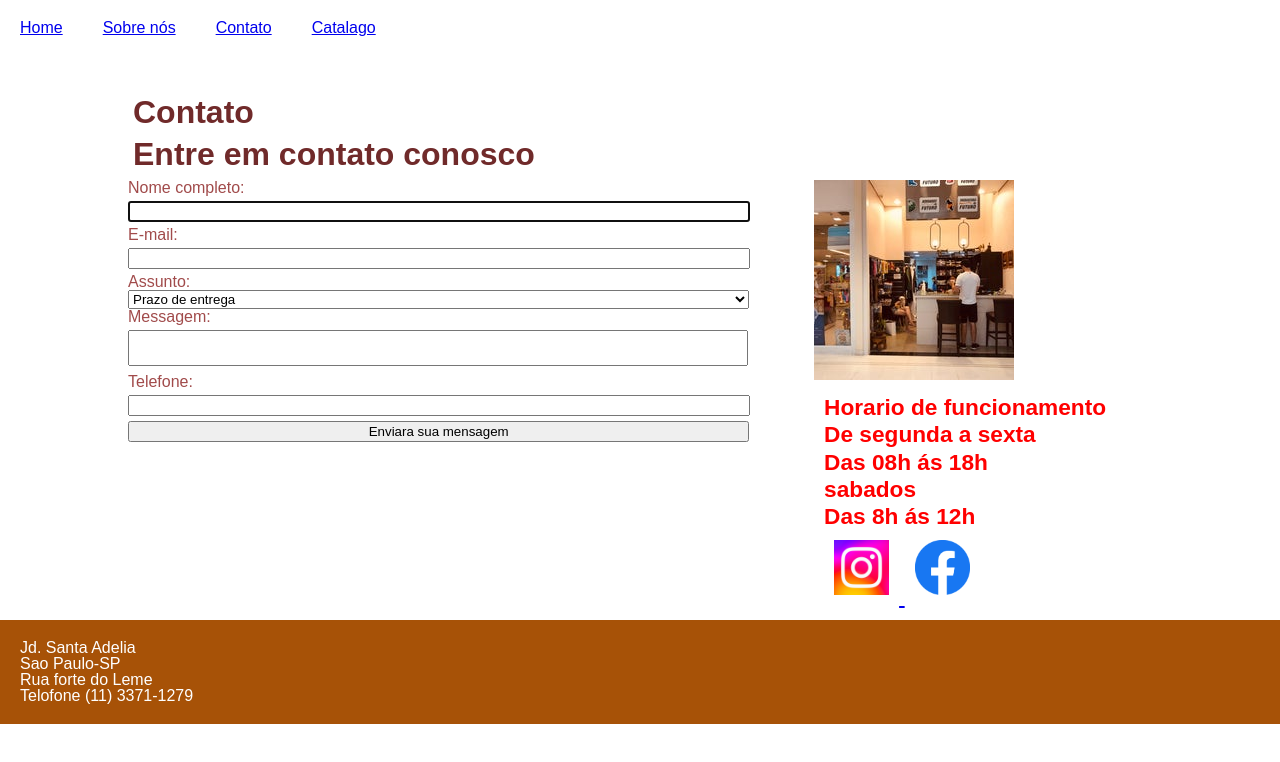
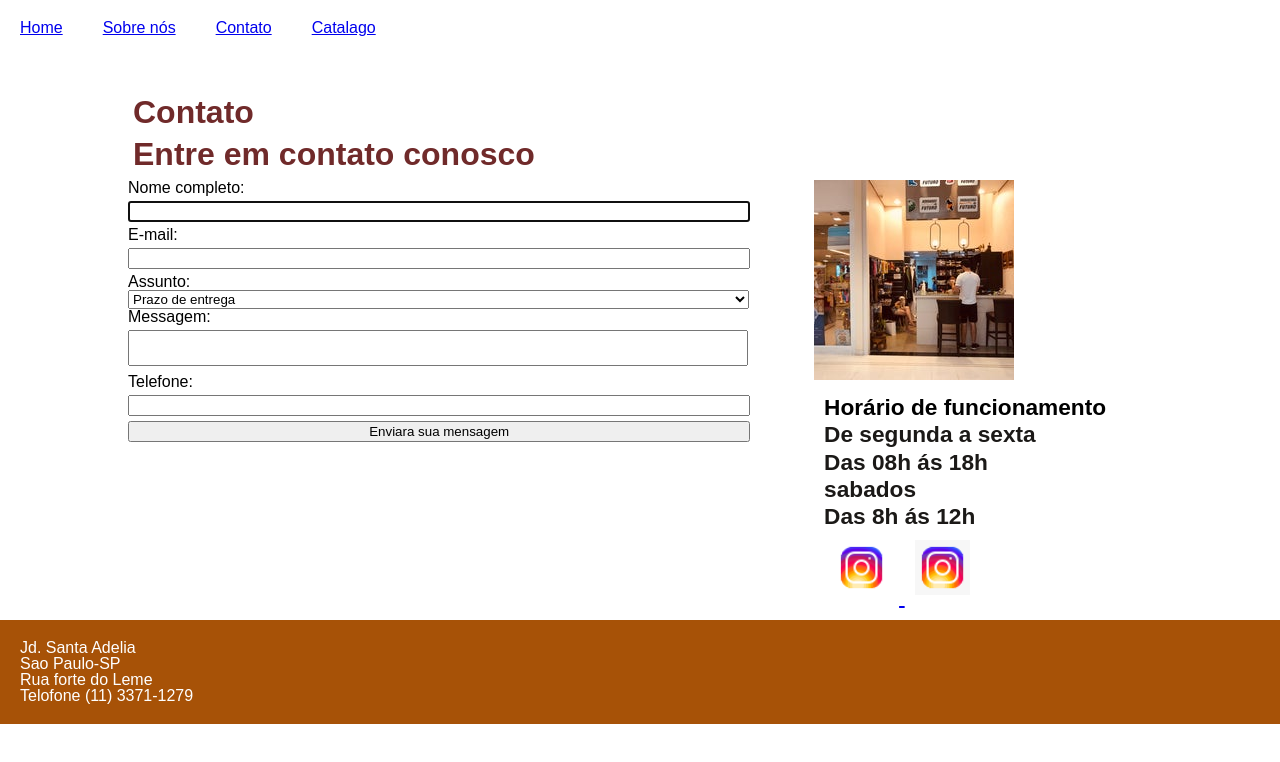
Before and after one commit to rafael-evann/Sapataria, a plain HTML site: page contato.html in a window 1280 px wide. Drawn offline with Linux system fonts and the light colour scheme; a web font is replaced by a local one.

Commit message:
Atualização do ícone do contato

```diff
--- a/contato.html
+++ b/contato.html
@@ -27,7 +27,6 @@
         <li><a href="Catalago.html">Catalago</a></li>
       </ul>
     </nav>
-
     <h1 class="titulo-pagina">Contato</h1>
     <h2 class="sub-titulo">Entre em contato conosco</h2>
   </header>
@@ -35,7 +34,7 @@
   <main>
     <section class="secao-contato">
 
-      <form class="formulario-contato" action="" method="">
+      <form class="formulario-contato" action="" method="" onsubmit="alert('Formulario Enviado ')">
 
         <label for="nomecompleto">Nome completo:</label>
         <input class="campo-formulario" type="text" id="nomecompleto" name="nomecompleto" autofocus required>
@@ -68,20 +67,22 @@
 
         <div class="informacoes-local">
           <div class="horario-funcionamento">
-            <h3>Horario de funcionamento</h3>
+            <h3>Horário de funcionamento</h3>
+            <div class="subtitulo-horario">
             <p>De segunda a sexta</p>
             <p>Das 08h ás 18h</p>
             <p>sabados</p>
             <p>Das 8h ás 12h</p>
+            </div>
           </div>
 
-          <div class="links-socias">
+          <div class="icone-redes-socias">
             <a href="#instagram">
-              <img src="./Imagens/img-instagram.png" alt="Icone do Instagram" class="img-rede-sociais">
+              <img src="./Imagens/icone-instagram.png" alt="Icone do Instagram" class="img-rede-sociais">
             </a>
 
             <a href="#facebook">
-              <img src="./Imagens/img-facebook.png" alt="Icone do Facebook" class="img-rede-sociais">
+              <img src="./Imagens/icons8-instagram.gif" alt="Icone do Facebook" class="img-rede-sociais">
             </a>
           </div>
         </div>
--- a/css/style.css
+++ b/css/style.css
@@ -100,7 +100,11 @@ body {
   width: 80%;
   margin: auto;
   display: flex;
+  color: #000000;
   justify-content: space-between;
+}
+.subtitulo-horario{
+  color: rgb(27, 25, 23);
 }
 
 .campo-formulario{
@@ -110,14 +114,10 @@ body {
 select{
   width:calc(100% + 7px);
 }
+.butao-enviar{
+  box-shadow: #000000;
 
-.butao-enviar{
-  width:calc(100% + 7px)
-
-}
-
-.imagem-local{
-
+  width:calc(100% + 8px)
 }
 
 .formulario-contato{
@@ -132,9 +132,13 @@ select{
 .formulario-contato textarea{
   resize: none;
 }
+.icone-redes-socias{
+  width: 45;
+}
 
 .horario-funcionamento{
   font-size: 17pt;
+  color: #000000;
   text-align:left;
 }
 @media screen and (max-width: 600px){
```
Also changed, not shown: Imagens/icone-facebook.png (added), Imagens/icone-instagram.png (added), Imagens/icons8-instagram.gif (added).
